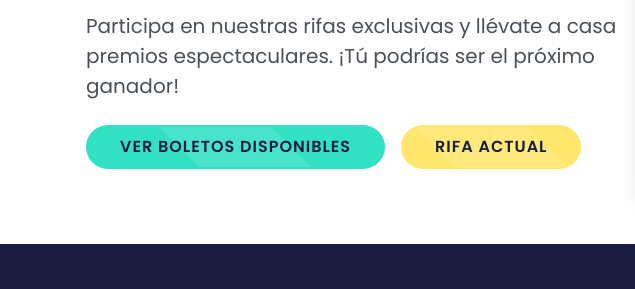
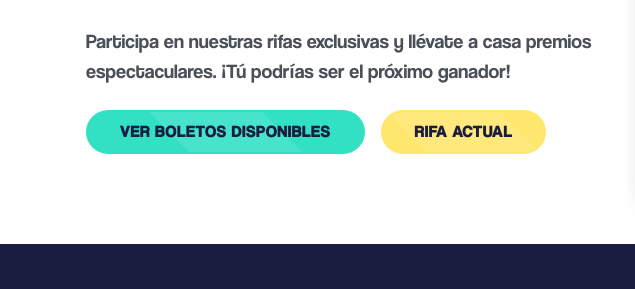
Before and after one commit to darideveloper/rifate-bolt-ui, a website built with Vite: page index.html in a window 1280 px wide. Shown: the part 324-613 px from the top of the page, 0-635 px from the left. Built offline with nearby package versions, Linux system fonts and the light colour scheme.

Commit message:
style (base): use client fonts

```diff
--- a/styles/_base.sass
+++ b/styles/_base.sass
@@ -43,6 +43,9 @@ h5
 
 h6
   font-size: 1rem
+
+h1, h2, h3, h4, h5, h6, .section-title, .section-title__text, .title
+  font-family: $font-family-heading
 
 p
   margin-bottom: $spacing-md
--- a/styles/_variables.sass
+++ b/styles/_variables.sass
@@ -1,3 +1,23 @@
+
+// Local fonts
+@font-face
+    font-family: 'ClashDisplay'
+    src: url('/fonts/clash-display/ClashDisplay-Regular.otf') format('opentype')
+    font-weight: normal
+    font-style: normal
+
+@font-face
+    font-family: 'ClashDisplay'
+    src: url('/fonts/clash-display/ClashDisplay-Bold.otf') format('opentype')
+    font-weight: bold
+    font-style: normal
+
+@font-face
+    font-family: 'Coolvetica'
+    src: url('/fonts/coolvetica/Coolvetica Rg.otf') format('opentype')
+    font-weight: normal
+    font-style: normal
+
 // Color variables
 $background-color: #f4f3fb
 $primary-color: #32e0c4
@@ -24,7 +44,8 @@ $error-color: #dc3545
 $info-color: #17a2b8
 
 // Typography
-$font-family-base: 'Poppins', sans-serif
+$font-family-base: 'Coolvetica', sans-serif
+$font-family-heading: 'ClashDisplay', sans-serif
 $font-size-base: 1rem
 $font-size-sm: 0.875rem
 $font-size-lg: 1.25rem
```
Also changed, not shown: public/fonts/clash-display/ClashDisplay-Bold.otf (added), public/fonts/clash-display/ClashDisplay-Regular.otf (added), public/fonts/coolvetica/Coolvetica Rg.otf (added).
